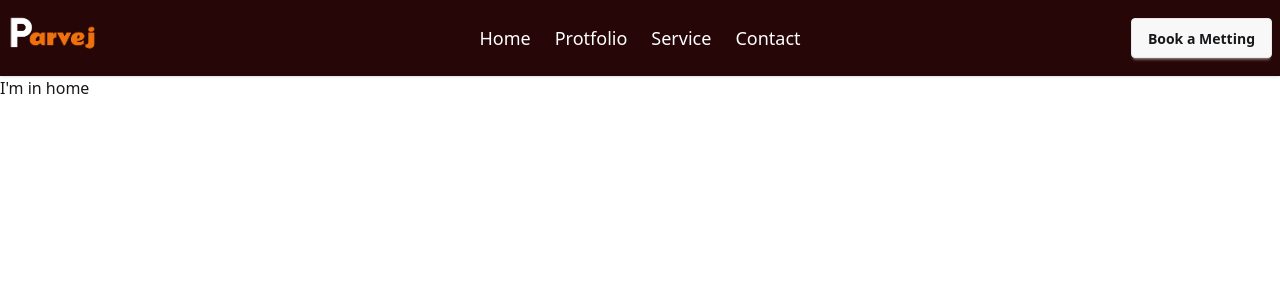
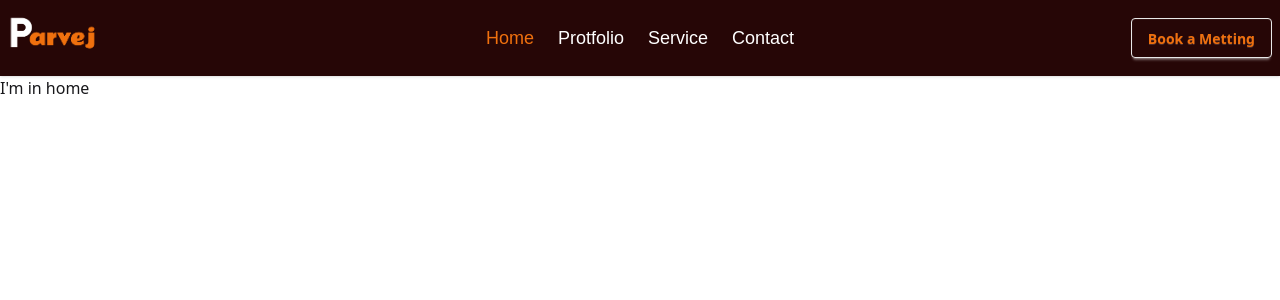
Before and after one commit to mhneloy/9AM-solution-client, a React (Vite) app: page / in a window 1280 px wide. Shown: the top 300 px of the page. Built offline with nearby package versions, Linux system fonts and the light colour scheme.

Commit message:
use the customise text color and using the rubik font

```diff
--- a/package.json
+++ b/package.json
@@ -16,19 +16,21 @@
     "react-dom": "^19.1.0",
     "react-hook-form": "^7.57.0",
     "react-icons": "^5.5.0",
-    "react-router-dom": "^7.6.1",
-    "tailwindcss": "^4.1.8"
+    "react-router-dom": "^7.6.1"
   },
   "devDependencies": {
     "@eslint/js": "^9.25.0",
     "@types/react": "^19.1.2",
     "@types/react-dom": "^19.1.2",
     "@vitejs/plugin-react": "^4.4.1",
+    "autoprefixer": "^10.4.21",
     "daisyui": "^5.0.43",
     "eslint": "^9.25.0",
     "eslint-plugin-react-hooks": "^5.2.0",
     "eslint-plugin-react-refresh": "^0.4.19",
     "globals": "^16.0.0",
+    "postcss": "^8.5.6",
+    "tailwindcss": "^4.1.10",
     "vite": "^6.3.5"
   }
 }
--- a/src/index.css
+++ b/src/index.css
@@ -1,3 +1,8 @@
 @import "tailwindcss";
 @plugin "daisyui";
+@theme {
+  --color-brand: #ef700e;
+  --font-rubik: "Rubik", sans-serif;
+}
+
 @import url("https://fonts.googleapis.com/css2?family=Rubik:ital,wght@0,300..900;1,300..900&display=swap");
--- a/src/routes/route.jsx
+++ b/src/routes/route.jsx
@@ -13,6 +13,9 @@ export const router = createBrowserRouter([
         element: <Home />,
       },
       {
+        path: "/protfolio",
+      },
+      {
         path: "/signIn",
         element: <SignIn />,
       },
--- a/src/sharecomponent/navbar/Navbar.jsx
+++ b/src/sharecomponent/navbar/Navbar.jsx
@@ -5,32 +5,40 @@ const Navbar = () => {
     <>
       <li>
         <NavLink
-          className={`nav-text text-[18px] ${(isActive) =>
-            isActive ? "text-brand" : "text-brand"}`}
+          to={"/"}
+          className={({ isActive }) =>
+            `nav-text text-[18px] ${isActive ? "text-brand" : "text-white"}`
+          }
         >
           Home
         </NavLink>
       </li>
       <li>
         <NavLink
-          className={`nav-text text-[18px] ${(isActive) =>
-            isActive ? "text-brand" : "text-brand"}`}
+          to="/protfolio"
+          className={({ isActive }) =>
+            `nav-text text-[18px] ${isActive ? "text-brand" : "text-white"}`
+          }
         >
           Protfolio
         </NavLink>
       </li>
       <li>
         <NavLink
-          className={`nav-text text-[18px] ${(isActive) =>
-            isActive ? "text-brand" : "text-brand"}`}
+          to="/service"
+          className={({ isActive }) =>
+            `nav-text text-[18px] ${isActive ? "text-brand" : "text-white"}`
+          }
         >
           Service
         </NavLink>
       </li>
       <li>
         <NavLink
-          className={`nav-text text-[18px] ${(isActive) =>
-            isActive ? "text-brand" : "text-brand"}`}
+          to="/contact"
+          className={({ isActive }) =>
+            `nav-text text-[18px] ${isActive ? "text-brand" : "text-white"}`
+          }
         >
           Contact
         </NavLink>
@@ -66,7 +74,7 @@ const Navbar = () => {
               </div>
               <ul
                 tabIndex={0}
-                className="menu menu-sm dropdown-content bg-base-100 rounded-box z-1 mt-3 w-52 p-2 shadow"
+                className="menu menu-sm dropdown-content bg-base-100 rounded-box z-1 mt-3 w-52 p-2 shadow font-rubik"
               >
                 {list}
               </ul>
@@ -76,13 +84,17 @@ const Navbar = () => {
             </NavLink>
           </div>
           <div className="navbar-center hidden lg:flex">
-            <ul className="menu menu-horizontal px-1 text-white">{list}</ul>
+            <ul className="menu menu-horizontal px-1 text-white font-rubik">
+              {list}
+            </ul>
           </div>
           <div className="navbar-end">
             {/* <Link to="/signIn" className="btn">
               Sign IN
             </Link> */}
-            <Link className="btn">Book a Metting</Link>
+            <Link className="btn bg-transparent text-brand hover:bg-brand hover:text-white">
+              Book a Metting
+            </Link>
           </div>
         </div>
       </div>
--- a/src/sharecomponent/navbar/style.css
+++ b/src/sharecomponent/navbar/style.css
@@ -0,0 +1,21 @@
+.nav-text {
+  color: #7cf03d;
+  transition: text-shadow 0.3s ease;
+  position: relative;
+}
+.nav-text:hover {
+  text-shadow: 0 0 10px #7cf03d;
+}
+.nav-text::after {
+  content: "";
+  position: absolute;
+  top: 100%;
+  left: 0;
+  width: 0;
+  height: 2px;
+  background: #7cf03d;
+  transition: 0.4s linear;
+}
+.nav-text:hover::after {
+  width: 100%;
+}
--- a/vite.config.js
+++ b/vite.config.js
@@ -4,12 +4,5 @@ import tailwindcss from "@tailwindcss/vite";
 
 // https://vite.dev/config/
 export default defineConfig({
-  theme: {
-    extends: {
-      colors: {
-        brand: "#EF700E",
-      },
-    },
-  },
   plugins: [react(), tailwindcss()],
 });
```
Also changed, not shown: 1 other file (tests, documents, lock files or other folders).
